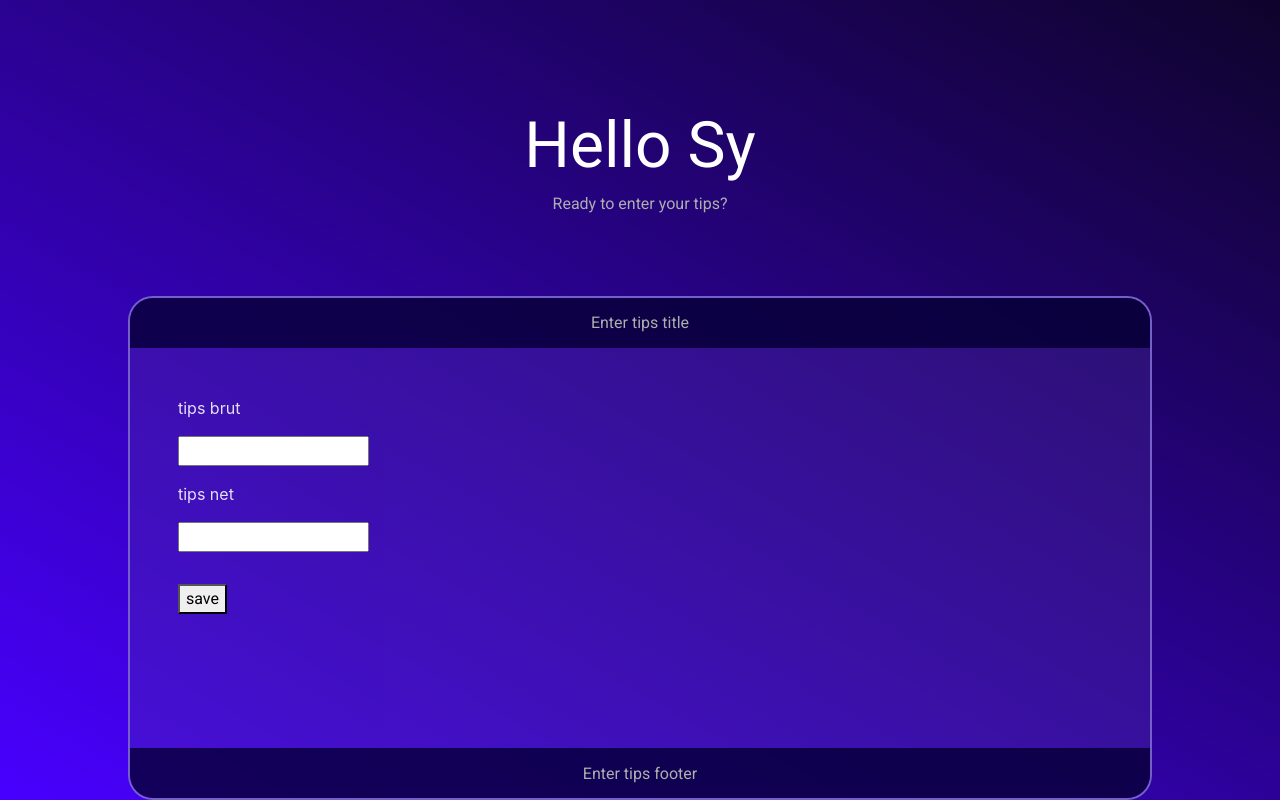
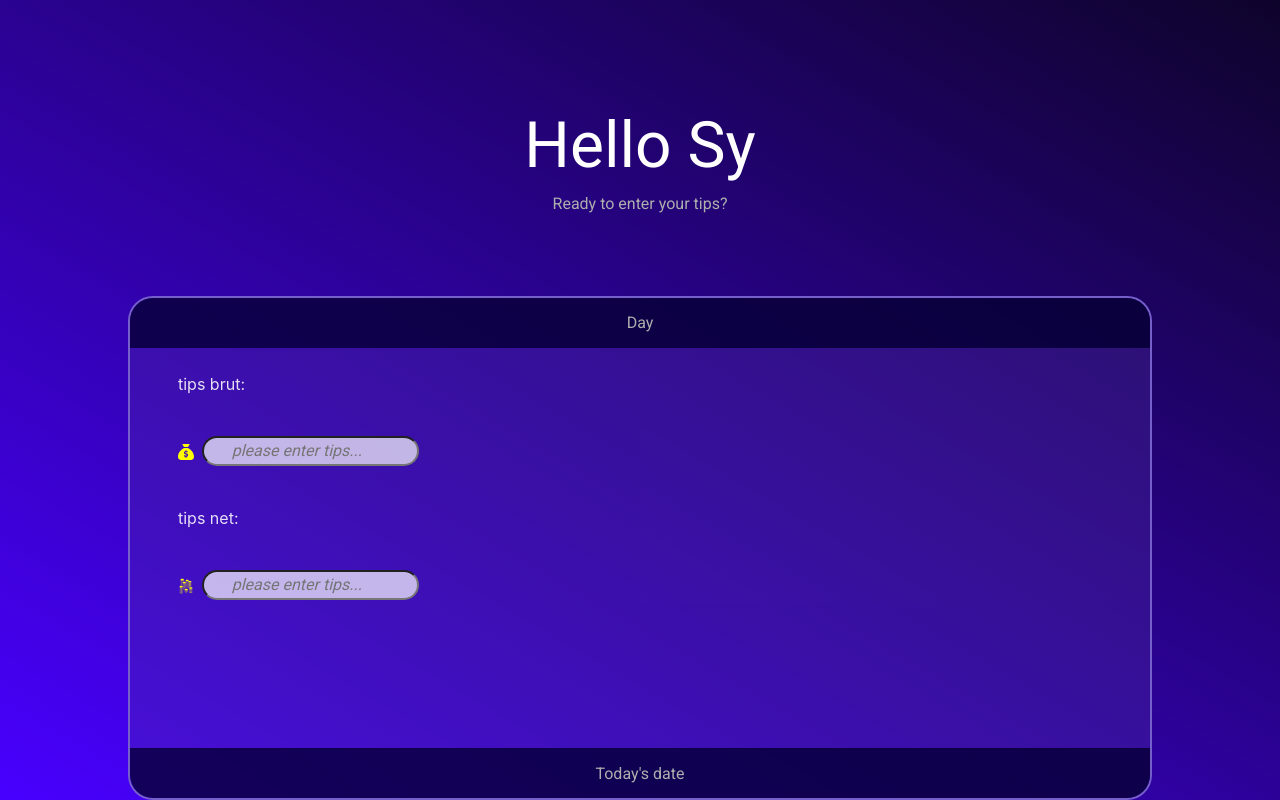
Before and after one commit to Saidou25/my-tip-tracker, a React (Vite) app: page /enterTips in a window 1280 px wide. Shown: the part 284-1084 px from the top of the page. Built offline with nearby package versions, Linux system fonts and the light colour scheme.

Commit message:
Styled the form component and created a reusable Button component

```diff
--- /dev/null
+++ b/src/components/Button.css
@@ -0,0 +1,19 @@
+.button {
+  border: solid;
+  border-width: 1px;
+  border-radius: 2em !important;
+  background-color: rgba(211, 35, 241, 0.542) !important;
+  width: 100%;
+  margin-top: 9%;
+}
+.button:hover {
+  border: solid;
+  border-width: 1px;
+  background-color: rgba(21, 3, 71, 0.4) !important;
+}
+.btn-div {
+  display: flex;
+  justify-content: center;
+  align-items: center;
+  margin-top: 5%;
+}
--- /dev/null
+++ b/src/components/Button.jsx
@@ -0,0 +1,12 @@
+import "./Button.css";
+
+const Button = ({ children, type }) => {
+  return (
+    <div className="btn-div p-0">
+      <button className="button btn p-0" type={type}>
+        {children}
+      </button>
+    </div>
+  );
+};
+export default Button;
--- a/src/components/Card.css
+++ b/src/components/Card.css
@@ -78,6 +78,10 @@ th {
 .card-footer {
   animation: rotationfade 0.4s forwards;
 }
+.tips-input {
+  border-radius: 2em;
+  background-color: rgba(255, 255, 255, 0.693);
+}
 @keyframes rotationmove {
   50% {
     transform: rotateY(90deg);
--- a/src/components/Card.jsx
+++ b/src/components/Card.jsx
@@ -1,5 +1,7 @@
 import React from "react";
-import { LuBadgeDollarSign } from "react-icons/lu";
+import { FaSackDollar } from "react-icons/fa6";
+import { GiCoins } from "react-icons/gi";
+import Button from "./Button";
 import "./Card.css";
 
 const Card = ({ title, cardBodyTemplate, footer }) => {
@@ -30,10 +32,12 @@ const Card = ({ title, cardBodyTemplate, footer }) => {
                       <span>{field.date}</span>
                     </th>
                     <th>{field.shift}</th>
-                    <th>{field.brut}</th>
                     <th>
-                      <LuBadgeDollarSign syle={{ color: "yellow" }} />
-                      <br />
+                      <FaSackDollar />
+                      {field.brut}
+                    </th>
+                    <th>
+                      <GiCoins />
                       <span>{field.net}</span>
                     </th>
                   </tr>
@@ -64,19 +68,30 @@ const Card = ({ title, cardBodyTemplate, footer }) => {
     if (templateTitle === "tipsForm") {
       return (
         <div className="row you tips g-0">
-          <form className="form p-5">
+          <form className="form px-5">
+            <br />
             {fields &&
               fields.map((field) => (
                 <div className="col-12" key={field.label}>
                   <label className="form-label here mb-3" name={field.label}>
-                    {field.label}
+                    {field.label}:
                   </label>
                   <br />
-                  <input inputMode="numeric" type="number" className="mb-3" />
+                  <br />
+                  {field.label === "tips brut" ? <FaSackDollar /> : <GiCoins />}
+                  <input
+                    inputMode="numeric"
+                    type="number"
+                    className="tips-input mb-3 mx-2"
+                    placeholder="please enter tips..."
+                    style={{ fontStyle: "oblique", paddingLeft: "3%" }}
+                  />
+                  <br />
                   <br />
                 </div>
               ))}
-            <button className="button my-3">save</button>
+
+            <Button type="submit">save</Button>
           </form>
         </div>
       );
@@ -86,9 +101,9 @@ const Card = ({ title, cardBodyTemplate, footer }) => {
   return (
     <>
       <div className="card main-card bg-transparent">
-        <div className="card-title">{title}</div>
+        <div className="card-title">Day</div>
         <div className="card-body wild">{renderFields(fields)}</div>
-        <div className="card-footer">{footer}</div>
+        <div className="card-footer">Today's date</div>
       </div>
     </>
   );
--- a/src/pages/landingPage.jsx
+++ b/src/pages/landingPage.jsx
@@ -5,7 +5,7 @@ const LandingPage = () => {
   return (
     <div className="container-fluid grad1">
       <h1 className="logo">GF</h1>
-      <span>Server' s tip tracker</span><br />
+      <span>Server' s tips tracker</span><br />
       <NavLink className="nav-item" to="/Dashboard">
         <span className="login">login</span>
       </NavLink>
--- a/src/pages/profile.jsx
+++ b/src/pages/profile.jsx
@@ -1,4 +1,4 @@
-import { NavLink } from "react-router-dom";
+// import { NavLink } from "react-router-dom";
 import { profileTemplate } from "../data";
 import Card from "../components/Card";
 import Navbar from "../components/Navbar";
```
